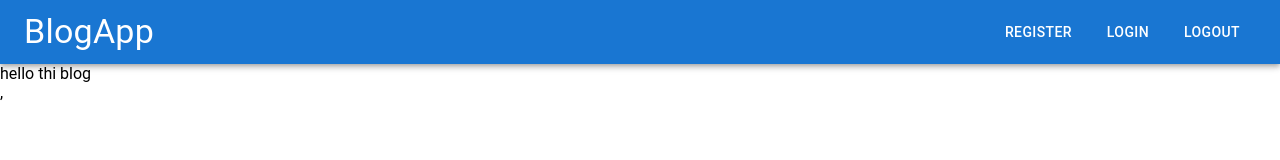
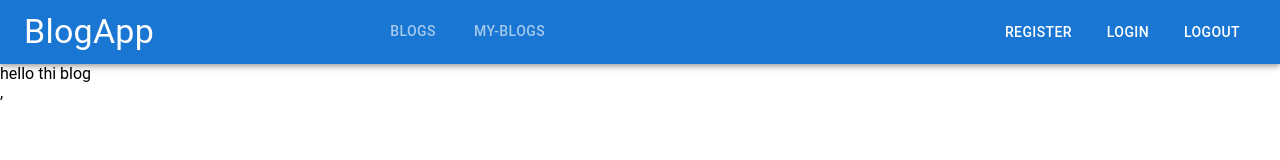
Before and after one commit to Sabibur201-Rahaman/blog-client, a React (Vite) app: page / in a window 1280 px wide. Shown: the top 160 px of the page. Built offline with nearby package versions, Linux system fonts and the light colour scheme.

Commit message:
blog,my-blog tab has created

```diff
--- a/src/components/Header.jsx
+++ b/src/components/Header.jsx
@@ -1,12 +1,20 @@
-import React from "react";
-import { Box, AppBar, Toolbar, Button, Typography } from "@mui/material";
+import React, { useState } from "react";
+import { Box, AppBar, Toolbar, Button, Typography,Tabs,Tab} from "@mui/material";
 import { Link } from "react-router-dom";
+import Blog from './../pages/Blog';
 const Header = () => {
+  const[ value,setvalue]=useState()
   return (
     <>
       <AppBar position="sticky">
         <Toolbar>
             <Typography variant="h4">BlogApp</Typography>
+            <Box display={"flex"}marginLeft="auto" marginRight={"auto"}>
+              <Tabs textColor="inherit" value={value} onChange={(e,val)=>setvalue(val)}>
+            <Tab label='Blogs' LinkComponent={Link} to='/'/>
+            <Tab label='My-Blogs' LinkComponent={Link} to='/my-blogs'/>
+              </Tabs>
+            </Box>
             <Box display={"flex"} marginLeft='Auto'>
             <Button sx={{margin:1,color:"white"}} LinkComponent={Link} to='/register'>Register</Button>
             <Button sx={{margin:1,color:"white"}} LinkComponent={Link} to='/login'>Login</Button>
```
